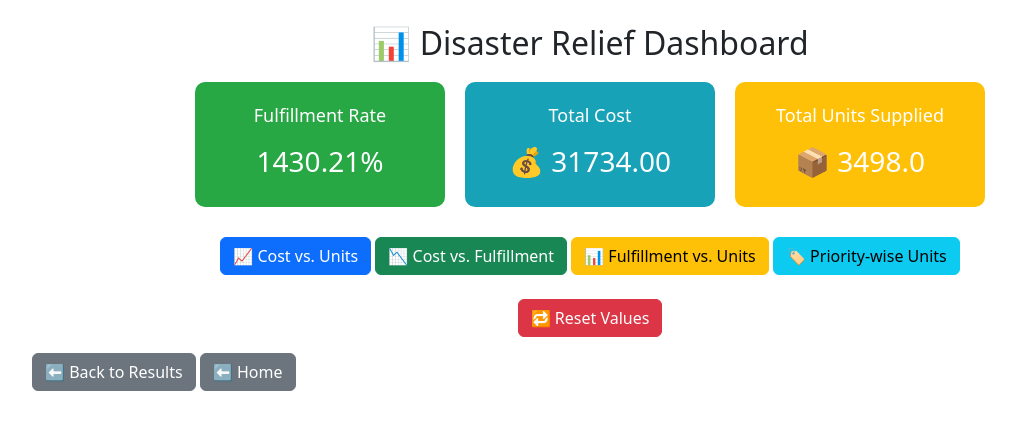
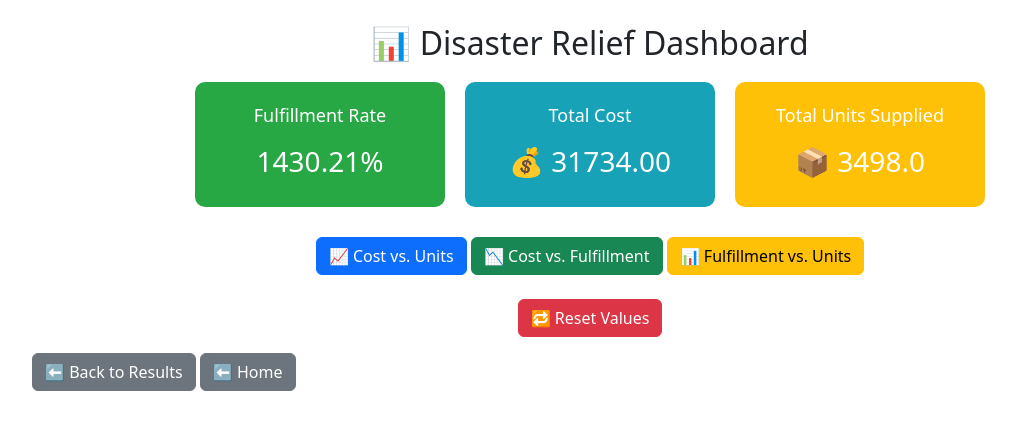
Before and after one commit to aditid23/Disaster-Relief, a Django app: page /dashboard/ in a window 1280 px wide. Shown: the top 430 px of the page, without its empty margins (50-1066 px from the left). Run offline with Django 5.2, Linux system fonts and the light colour scheme; data comes from the database, SQL or seed files in the repository; both versions use the stored data as it was before the commit.

Commit message:
15th Commit

```diff
--- a/logistics/templates/dashboard.html
+++ b/logistics/templates/dashboard.html
@@ -76,7 +76,6 @@
         <button class="btn btn-primary" onclick="showGraph('costVsUnits')">📈 Cost vs. Units</button>
         <button class="btn btn-success" onclick="showGraph('costVsFulfillment')">📉 Cost vs. Fulfillment</button>
         <button class="btn btn-warning" onclick="showGraph('fulfillmentVsUnits')">📊 Fulfillment vs. Units</button>
-        <button class="btn btn-info" onclick="showGraph('priorityWise')">🏷️ Priority-wise Units</button>
         <br><br>
         <button class="btn btn-danger" onclick="resetDashboard()">🔁 Reset Values</button>
     </div>
@@ -98,7 +97,6 @@
     var totalCost = parseFloat("{{ total_cost|default:'0' }}");
     var totalUnits = parseFloat("{{ total_units|default:'0' }}");
     var fulfillmentRate = parseFloat("{{ fulfillment_rate|default:'0' }}");
-    const priorityData = JSON.parse('{{ priority_data|safe|escapejs }}');
 
     function showGraph(type) {
         document.querySelector('.graph-container').style.display = 'block';
@@ -114,15 +112,7 @@
         let chartTitle = "";
         let chartType = "bar";  // default
 
-        if (type === "priorityWise") {
-            labels = priorityData.map(item => "Priority " + item.priority);
-            dataValues = priorityData.map(item => item.total_units);
-            backgroundColors = ["#dc3545", "#ffc107", "#28a745"];
-            borderColors = ["#a71d2a", "#d39e00", "#1c7c34"];
-            chartTitle = "Priority-wise Units Allocated";
-            chartType = "pie";
-
-        } else if (type === "costVsUnits") {
+        if (type === "costVsUnits") {
             labels = ["Total Cost", "Total Units Supplied"];
             dataValues = [totalCost, totalUnits];
             backgroundColors = ["#ff6384", "#36a2eb"];
--- a/logistics/views.py
+++ b/logistics/views.py
@@ -1,20 +1,21 @@
+import csv
 import json
-import csv
 from django.shortcuts import render, redirect
 from django.http import HttpResponse
 from django.db.models import Sum, FloatField
 from django.db.models.functions import Coalesce, Cast
 
 from .lp_solver import solve_transportation_problem
-from .models import Warehouse, AffectedArea, TransportationCost, AllocationResult, OptimizationResult, PriorityAllocation
+from .models import (
+    Warehouse,
+    AffectedArea,
+    TransportationCost,
+    AllocationResult,
+    OptimizationResult,
+)
 
+# -------------------- Input View --------------------
 
-# -------------------- Home Redirect --------------------
-def home_redirect(request):
-    return redirect('input_page')
-
-
-# -------------------- Input Data Handler --------------------
 def input_data(request):
     if request.method == 'POST':
         warehouse_names = request.POST.getlist('warehouse_name[]')
@@ -39,49 +40,26 @@ def input_data(request):
             adjustment_factor = total_supply / total_demand
             areas = {area: int(demand * adjustment_factor) for area, demand in areas.items()}
             warning_message = "⚠ Total supply is less than demand. Demand has been adjusted proportionally."
-        priorities = {
-        'AreaA': 1,
-        'AreaB': 2,
-        'AreaC': 3,
-    }
+
         try:
-            solver_output = solve_transportation_problem(warehouses, areas, costs, priorities)
+            solver_output = solve_transportation_problem(warehouses, areas, costs)
             solution = {f"{w} → {a}": allocated_units for (w, a), allocated_units in solver_output.items()}
-
-            # ✅ Save allocation results to the DB
-            AllocationResult.objects.all().delete()
-
-            for (warehouse, area), units in solver_output.items():
-                cost_per_unit = costs.get((warehouse, area), 0)
-                AllocationResult.objects.create(
-                warehouse=warehouse,
-                area=area,
-                allocated_units=units,
-                cost=cost_per_unit
-                )
-
-
         except Exception as e:
             return render(request, 'input.html', {'error_message': f"Solver error: {str(e)}"})
 
         city_costs = {}
         total_cost = 0
         total_units_supplied = sum(solver_output.values())
-        print("Solver output:", solver_output)
-        priority_allocations = {'High': 0, 'Medium': 0, 'Low': 0}
-        priority_map = {1: 'High', 2: 'Medium', 3: 'Low'}
+
         for (warehouse, area), allocated_units in solver_output.items():
             cost_per_unit = costs.get((warehouse, area), 0)
             total_city_cost = allocated_units * cost_per_unit
             city_costs[area] = city_costs.get(area, 0) + total_city_cost
             total_cost += total_city_cost
-            prio = priorities.get(area, 3)
-            prio_label = priority_map.get(prio, 'Low')
-            priority_allocations[prio_label] += allocated_units
-        print("AllocationResult count after saving:", AllocationResult.objects.count())
+
         fulfillment_rate = (total_units_supplied / total_demand) * 100 if total_demand else 0
 
-        save_optimization_results(fulfillment_rate, total_cost, total_units_supplied, priority_allocations)
+        save_optimization_results(fulfillment_rate, total_cost, total_units_supplied)
 
         request.session['solution'] = solution
         request.session['city_costs'] = city_costs
@@ -93,7 +71,9 @@ def input_data(request):
 
     return render(request, 'input.html')
 
-# -------------------- Results Page --------------------
+
+# -------------------- Results View --------------------
+
 def results_page(request):
     solution = request.session.get('solution', {})
     city_costs = request.session.get('city_costs', {})
@@ -133,7 +113,8 @@ def results_page(request):
     })
 
 
-# -------------------- Dashboard Page --------------------
+# -------------------- Dashboard View --------------------
+
 def dashboard_page(request):
     aggregated_result = OptimizationResult.objects.aggregate(
         total_fulfillment_rate=Coalesce(Sum(Cast('fulfillment_rate', FloatField())), 0.0),
@@ -141,56 +122,56 @@ def dashboard_page(request):
         total_units=Coalesce(Sum(Cast('total_units', FloatField())), 0.0)
     )
 
-    priority_qs = PriorityAllocation.objects.values('priority').annotate(total_units=Sum('units'))
-    priority_data = list(priority_qs)
 
     context = {
         "fulfillment_rate": aggregated_result["total_fulfillment_rate"],
         "total_cost": aggregated_result["total_cost"],
         "total_units": aggregated_result["total_units"],
-        "priority_data": json.dumps(priority_data)
     }
 
     return render(request, "dashboard.html", context)
 
 
-# -------------------- Save Optimization Results --------------------
-def save_optimization_results(fulfillment_rate, total_cost, total_units, priority_allocations):
+# -------------------- Dashboard Mock View (Optional) --------------------
+
+def dashboard_view(request):
+    return render(request, "dashboard.html", {
+        "total_cost": 10000,
+        "total_units": 300,
+        "fulfillment_rate": 85
+    })
+
+
+# -------------------- Save Optimization Helper --------------------
+
+def save_optimization_results(fulfillment_rate, total_cost, total_units):
     session = OptimizationResult.objects.create(
         fulfillment_rate=fulfillment_rate,
         total_cost=total_cost,
         total_units=total_units
     )
 
-    for priority, units in priority_allocations.items():
-        PriorityAllocation.objects.create(session=session, priority=priority, units=units)
+
+# -------------------- Export CSV View --------------------
+
+def export_csv(request):
+    response = HttpResponse(content_type='text/csv')
+    response['Content-Disposition'] = 'attachment; filename="optimization_results.csv"'
+
+    writer = csv.writer(response)
+    writer.writerow(['Timestamp', 'Fulfillment Rate', 'Total Cost', 'Total Units'])
+
+    # Fetch data from your model
+    optimization_results = OptimizationResult.objects.all()
+
+    # Write data to the CSV
+    for result in optimization_results:
+        writer.writerow([result.timestamp, result.fulfillment_rate, result.total_cost, result.total_units])
+
+    return response
 
 
-# -------------------- Static Dashboard Mock View --------------------
-def dashboard_view(request):
-    priority_data = [
-        {"priority": "High", "total_units": 150},
-        {"priority": "Medium", "total_units": 100},
-        {"priority": "Low", "total_units": 50}
-    ]
-    return render(request, "dashboard.html", {
-        "priority_data_json": json.dumps(priority_data),
-        "total_cost": 10000,
-        "total_units": 300,
-        "fulfillment_rate": 85
-    })
+# -------------------- Home Redirect View --------------------
 
-
-# -------------------- Export CSV --------------------
-def export_csv(request):
-    response = HttpResponse(content_type='text/csv')
-    response['Content-Disposition'] = 'attachment; filename="allocation_results.csv"'
-
-    writer = csv.writer(response)
-    writer.writerow(['Warehouse', 'Area', 'Allocated Units', 'Cost'])
-
-    results = AllocationResult.objects.all()
-    for result in results:
-        writer.writerow([result.warehouse, result.area, result.allocated_units, result.cost])
-
-    return response
+def home_redirect(request):
+    return redirect('input_page')
```
Also changed, not shown: logistics/lp_solver.py (+17 -17 lines), logistics/models.py (+1 -12 lines), db.sqlite3, logistics/migrations/0006_remove_affectedarea_priority_and_more.py (added).
